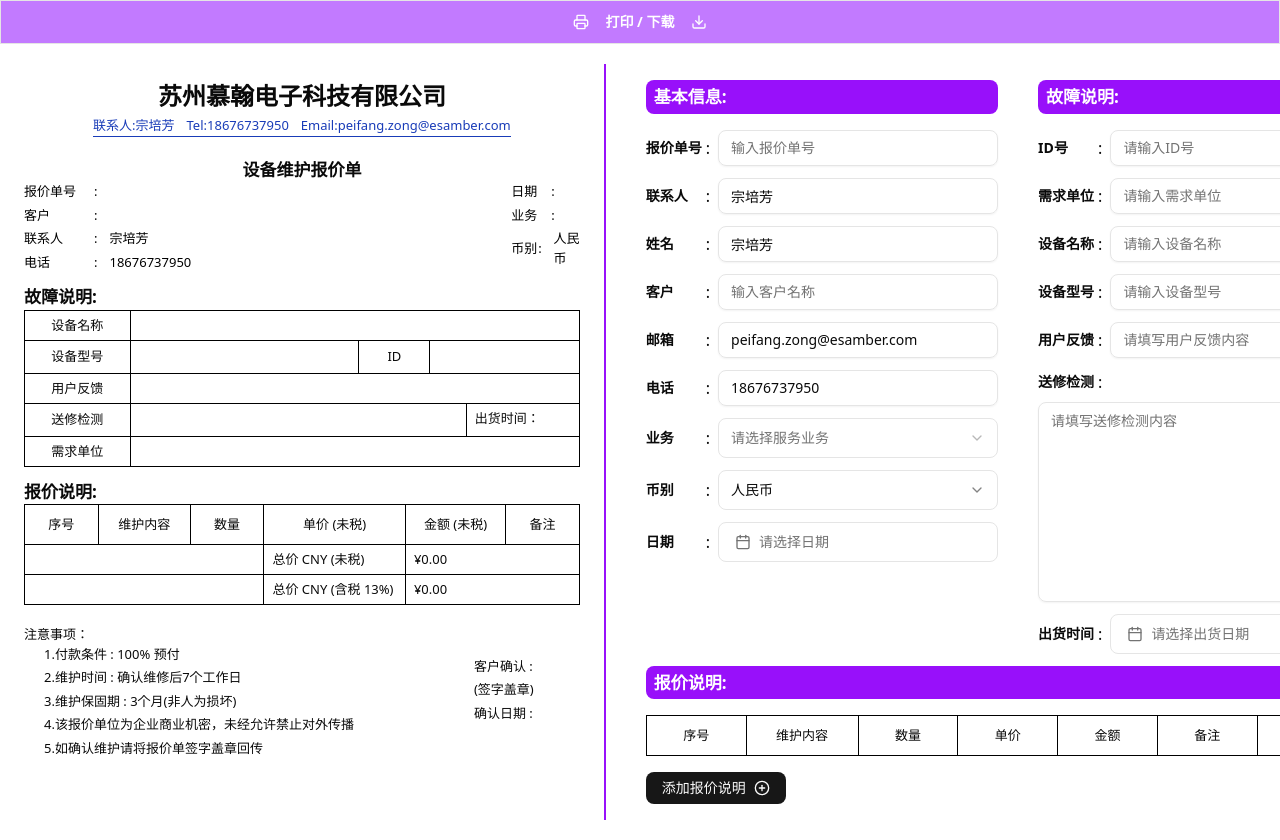
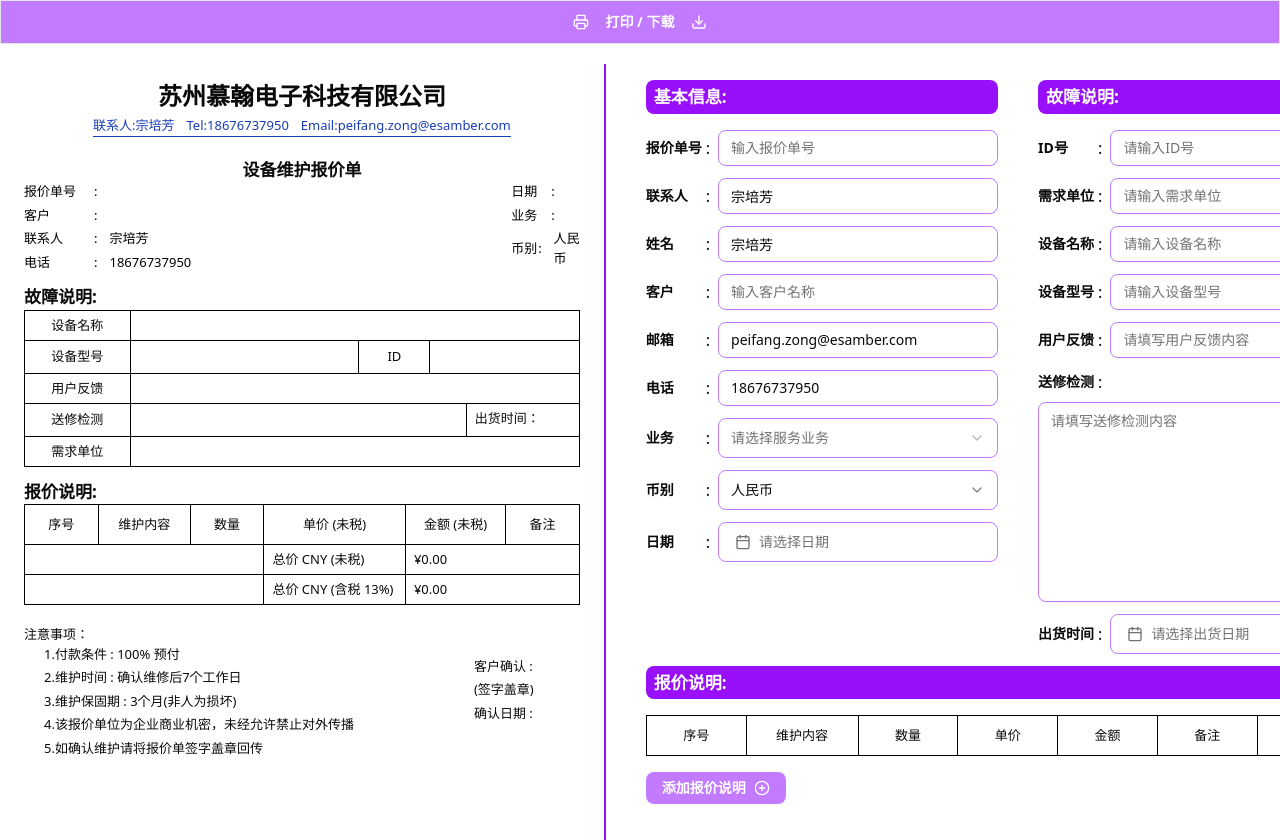
Before and after one commit to nickchow2020/turbo-invoice-app, a Next.js app: page / in a window 1280 px wide. Shown: the top 840 px of the page. Built offline with nearby package versions, Linux system fonts and the light colour scheme.

Commit message:
update theme color

```diff
--- a/src/components/InvoiceDetail.tsx
+++ b/src/components/InvoiceDetail.tsx
@@ -312,7 +312,7 @@
                 )}
 
                 <Button
-                    className="h-8 cursor-pointer"
+                    className="h-8 cursor-pointer bg-purple-400 hover:bg-purple-600 hover:text-white font-bold py-2 px-4 mb-5 text-white"
                     onClick={handleAddInvoiceItem}
                     disabled={currentInvoice && !isValidInvoice(currentInvoice)}
                 >
--- a/src/components/common/CalenderColumn.tsx
+++ b/src/components/common/CalenderColumn.tsx
@@ -55,7 +55,7 @@
                             <Button
                                 variant={"outline"}
                                 className={cn(
-                                    "w-[280px] justify-start text-left font-normal",
+                                    "w-[280px] justify-start text-left font-normal border-purple-400 focus-visible:border-purple-400",
                                     !value && "text-muted-foreground"
                                 )}
                             >
--- a/src/components/common/InputColumn.tsx
+++ b/src/components/common/InputColumn.tsx
@@ -46,7 +46,10 @@
                     <Input
                         value={value}
                         defaultValue={defaultValue}
-                        className={cn("ml-2 w-40", inputClassName)}
+                        className={cn(
+                            "ml-2 w-40  border-purple-400 focus-visible:border-purple-400",
+                            inputClassName
+                        )}
                         placeholder={placeholder}
                         id={title}
                         type={inputType}
@@ -88,7 +91,7 @@
             <Label
                 htmlFor={title}
                 className={cn(
-                    " whitespace-nowrap font-bold text-[14px] w-15",
+                    " whitespace-nowrap font-bold text-[14px] w-15 ",
                     labelClassName
                 )}
             >
@@ -98,7 +101,10 @@
             <Input
                 value={value}
                 defaultValue={defaultValue}
-                className={cn("ml-2 w-40", inputClassName)}
+                className={cn(
+                    "ml-2 w-40 border-purple-400 focus-visible:border-purple-400",
+                    inputClassName
+                )}
                 placeholder={placeholder}
                 id={title}
                 type={inputType}
--- a/src/components/common/SelectColumn.tsx
+++ b/src/components/common/SelectColumn.tsx
@@ -49,7 +49,10 @@
                     <span className="mr-2">:</span>
                     <Select value={value} onValueChange={onChange}>
                         <SelectTrigger
-                            className={cn("w-[180px]", selectorClassName)}
+                            className={cn(
+                                "w-[180px] border-purple-400 focus-visible:border-purple-400",
+                                selectorClassName
+                            )}
                         >
                             <SelectValue placeholder={placeholder} />
                         </SelectTrigger>
--- a/src/components/common/TextareaColumn.tsx
+++ b/src/components/common/TextareaColumn.tsx
@@ -43,7 +43,10 @@
                     </div>
                     <Textarea
                         placeholder={placeholder}
-                        className={cn("h-50", textareaClassName)}
+                        className={cn(
+                            "h-50 border-purple-400 focus-visible:border-purple-400",
+                            textareaClassName
+                        )}
                         value={value}
                         onChange={onChange}
                     />
```
Also changed, not shown: src/components/components/ui/input.tsx (+4 -4 lines).
